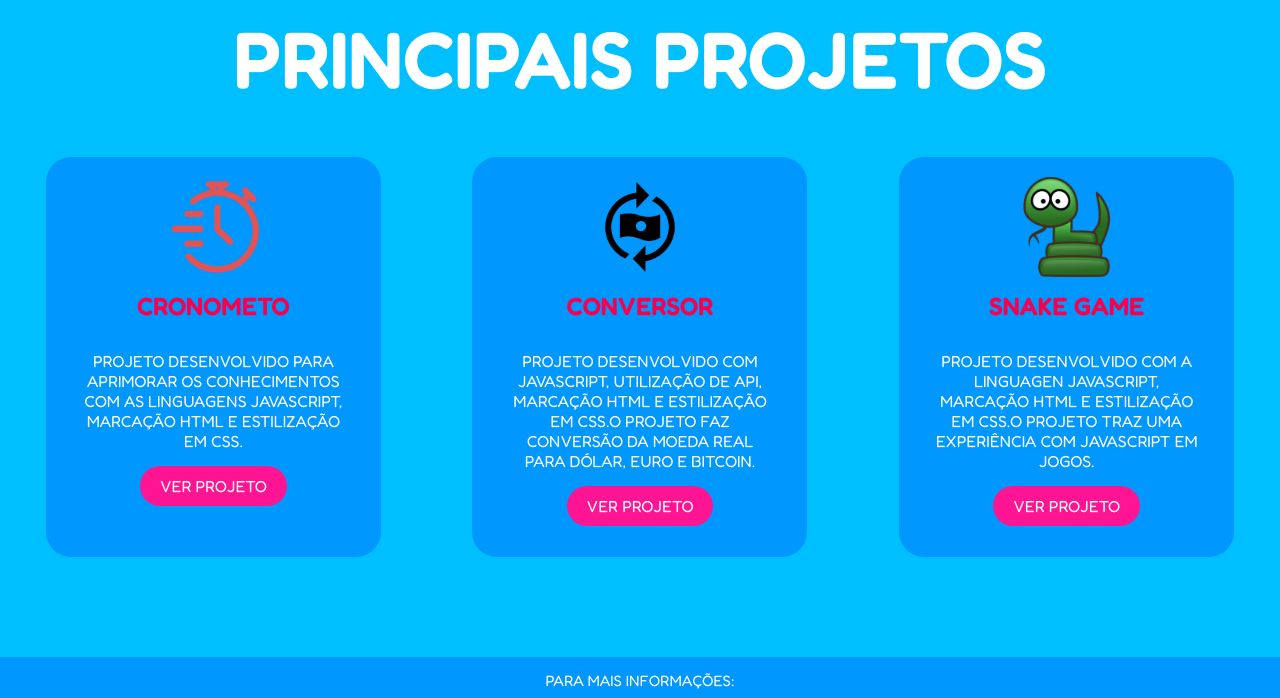
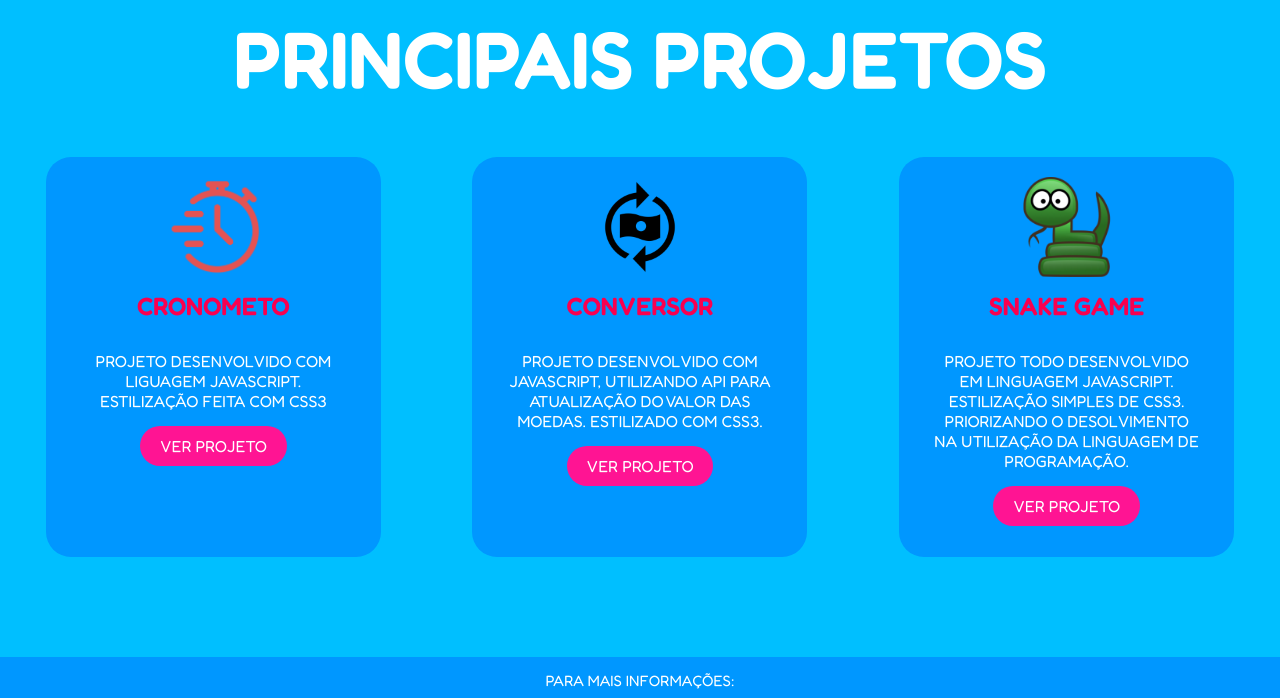
Before and after one commit to ermyjr/portifolio, a plain HTML site: page index.html in a window 1280 px wide. Shown: the part 1367-2065 px from the top of the page. Drawn offline with Linux system fonts and the light colour scheme.

Commit message:
Add files via upload

```diff
--- a/index.html
+++ b/index.html
@@ -44,7 +44,7 @@
                 conhecimentos em Html, CSS, SASS, JQuery, React e Node.
             </P>
 
-            <a href="https://wa.me/5567992574712" target="_blank" ><button> entre em contato</button></a>
+            <a href="https://wa.me/5567992574712" target="_blank"><button> entre em contato</button></a>
 
         </div>
 
@@ -56,19 +56,21 @@
             <div class="card">
                 <img src="./assets/crono.png">
                 <h5>Cronometo</h5>
-                <p>Projeto Desenvolvido para aprimorar os conhecimentos com as linguagens JavaScript, marcação HTML e estilização em CSS.</p>
+                <p> Projeto desenvolvido com liguagem javascript. Estilização feita com CSS3</p>
                 <a href="https://ermyjr.github.io/Cronometro/" target="_blank">ver projeto</a>
             </div>
             <div class="card">
                 <img src="./assets/conversor.png">
                 <h5>Conversor</h5>
-                <p>Projeto Desenvolvido com  Javascript, utilização de API, marcação HTML e estilização em CSS.O projeto faz conversão da Moeda Real para Dólar, Euro e Bitcoin. </p>
+                <p>Projeto desenvolvido com javascript, utilizando API para atualização do valor das moedas. Estilizado
+                    com CSS3.</p>
                 <a href="https://ermyjr.github.io/ConversorMoeda/" target="_blank">ver projeto</a>
             </div>
             <div class="card">
                 <img src="./assets/Snake.png">
                 <h5>Snake Game</h5>
-                <p>Projeto Desenvolvido com  a linguagen JavaScript, marcação HTML e estilização em CSS.O projeto traz uma experiência com JavaScript em jogos.</p>
+                <p>Projeto todo Desenvolvido em linguagem javascript. Estilização simples de Css3. Priorizando o
+                    desolvimento na utilização da linguagem de programação.</p>
                 <a href="https://ermyjr.github.io/Snake/" target="_blank">ver projeto</a>
             </div>
         </div>
```
Also changed, not shown: styles.css (line endings or trailing spaces).
